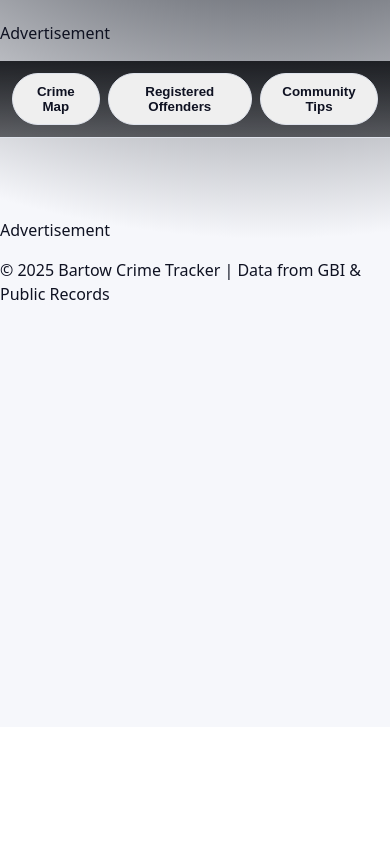
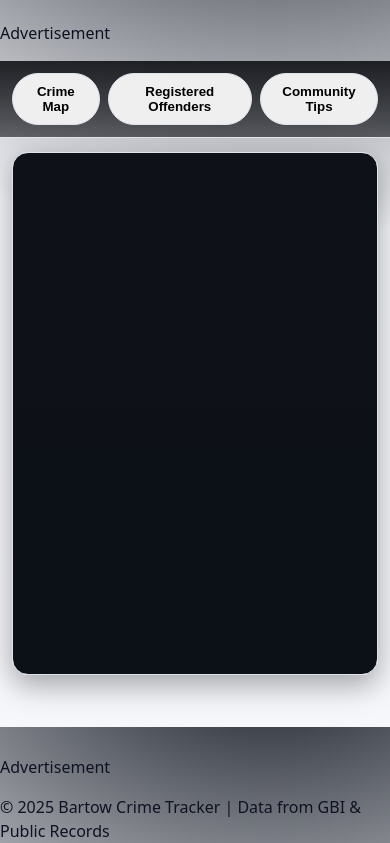
Before and after one commit to travman1993/BartowCrimeTracker, a plain HTML site: page index.html in a window 390 px wide. Shown: the part 117-960 px from the top of the page. Before the commit the page ends 844 px from the top, so only its background shows below. Drawn offline with Linux system fonts and the light colour scheme.

Commit message:
fixed nav text color to black, css on map section for phone and Ad section side bar on larger screen for map section

```diff
--- a/style.css
+++ b/style.css
@@ -73,7 +73,7 @@ nav {
 nav button {
     appearance: none;
     border: 1px solid var(--border);
-    color: var(--text);
+    color: black;
     padding: 10px 14px;
     border-radius: 999px;
     font-weight: 600;
@@ -95,3 +95,27 @@ nav button.active {
 .tab.active { display: block; }
 
 /* ----Map Section---- */
+#map-section {
+    display: grid;
+    grid-template-columns: 1fr;
+    gap: 12px;
+}
+#map {
+    height: 62vh;
+    min-height: 420px;
+    background: linear-gradient(180deg, #0e1118, #0c1017);
+    border: 1px solid var(--border);
+    border-radius: var(--radius);
+    box-shadow: var(--shadow);
+    overflow: hidden;
+}
+
+/* ----side ad shows on wider screens--- */
+@media (min-width: 980px) {
+    #map-section {
+        grid-template-columns: minmax(0, 1fr) 300px;
+        align-items: start;
+    }
+}
+
+/* ----Offenders---- */
```
